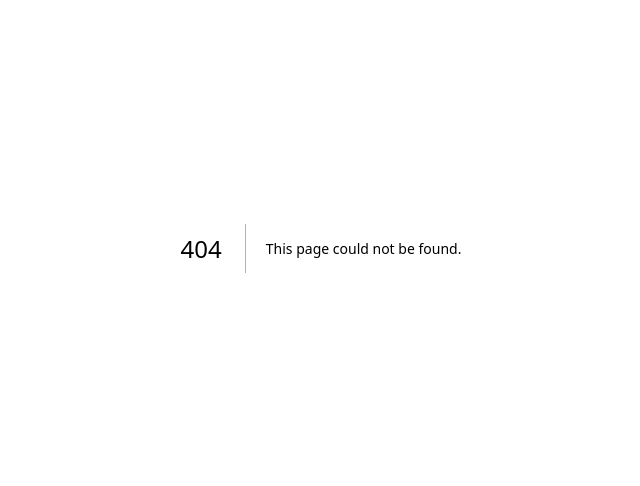
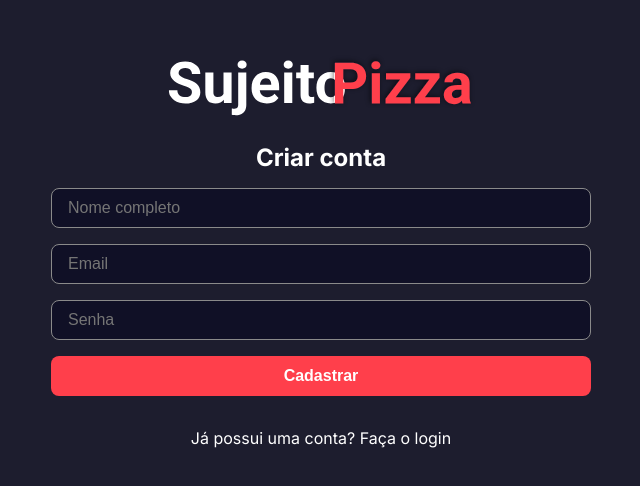
Before and after one commit to joaovictorcmd/sujeitopizza, a Next.js app: page /signup in a window 1280 px wide. Before the commit this address had no page. Shown: the part 152-638 px from the top of the page, without its empty margins (319-959 px from the left). Built offline with nearby package versions, Linux system fonts and the light colour scheme.

Commit message:
:tada: Initial commit

```diff
--- a/package.json
+++ b/package.json
@@ -9,6 +9,7 @@
     "lint": "next lint"
   },
   "dependencies": {
+    "axios": "^1.7.9",
     "next": "15.0.3",
     "react": "19.0.0-rc-66855b96-20241106",
     "react-dom": "19.0.0-rc-66855b96-20241106",
--- a/src/app/page.module.scss
+++ b/src/app/page.module.scss
@@ -14,6 +14,10 @@
   justify-content: center;
   gap: 16px;
   width: 600px;
+
+  h1 {
+    color: var(--white);
+  }
 
   form {
     color: var(--white);
--- /dev/null
+++ b/src/app/signup/page.tsx
@@ -0,0 +1,85 @@
+import Image from 'next/image';
+import Link from 'next/link';
+import styles from '../page.module.scss';
+import logoImg from '/public/logo.svg';
+import { api } from '@/services/api';
+import { redirect } from 'next/navigation';
+
+export default function Signup() {
+
+    async function handleRegister(formData: FormData) {
+        "use server"
+
+        const name = formData.get("name");
+        const email = formData.get("email");
+        const password = formData.get("password");
+
+        if (name === "" || email === "" || password === "") {
+            console.log("Preencha todos os campos");
+            return;
+        }
+
+        try {
+            await api.post("/users"), {
+                name,
+                email,
+                password
+            }
+        } catch (error) {
+            console.log(`Error: ${error}`);
+            return;
+        }
+
+        redirect("/");
+    }
+
+    return (
+        <>
+            <div className={styles.containerCenter}>
+                <Image
+                    src={logoImg}
+                    alt="Logo da Pizzaria"
+                />
+
+                <section className={styles.login}>
+                    <h1>Criar conta</h1>
+                    <form action={handleRegister}>
+                        <input
+                            type="text"
+                            required
+                            name='name'
+                            placeholder='Nome completo'
+                            className={styles.input}
+                        />
+
+                        <input
+                            type="email"
+                            required
+                            name='email'
+                            placeholder='Email'
+                            className={styles.input}
+                        />
+
+                        <input
+                            type="password"
+                            required
+                            name='password'
+                            placeholder='Senha'
+                            className={styles.input}
+                        />
+
+                        <button type="submit">
+                            Cadastrar
+                        </button>
+                    </form>
+
+                    <Link href={"/"} className={styles.text}>
+                        Já possui uma conta? Faça o login
+                    </Link>
+
+                </section>
+
+            </div>
+        </>
+    )
+}
--- /dev/null
+++ b/src/services/api.ts
@@ -0,0 +1,5 @@
+import axios from "axios";
+
+export const api = axios.create({
+    baseURL: "http://localhost:3333"
+})
```
Also changed, not shown: src/app/dashboard/page.tsx (added, +9 -0 lines), src/app/page.tsx (+33 -4 lines), 2 other files (tests, documents, lock files or other folders).
